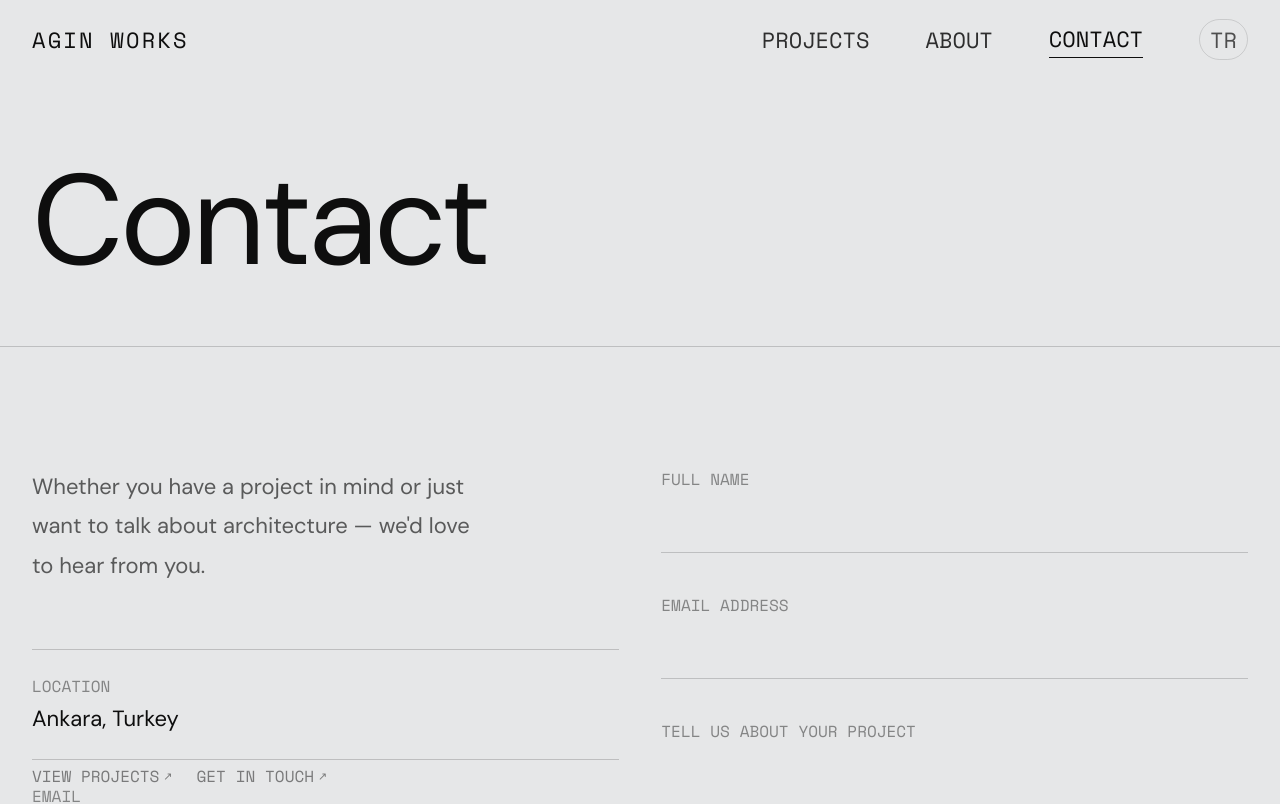
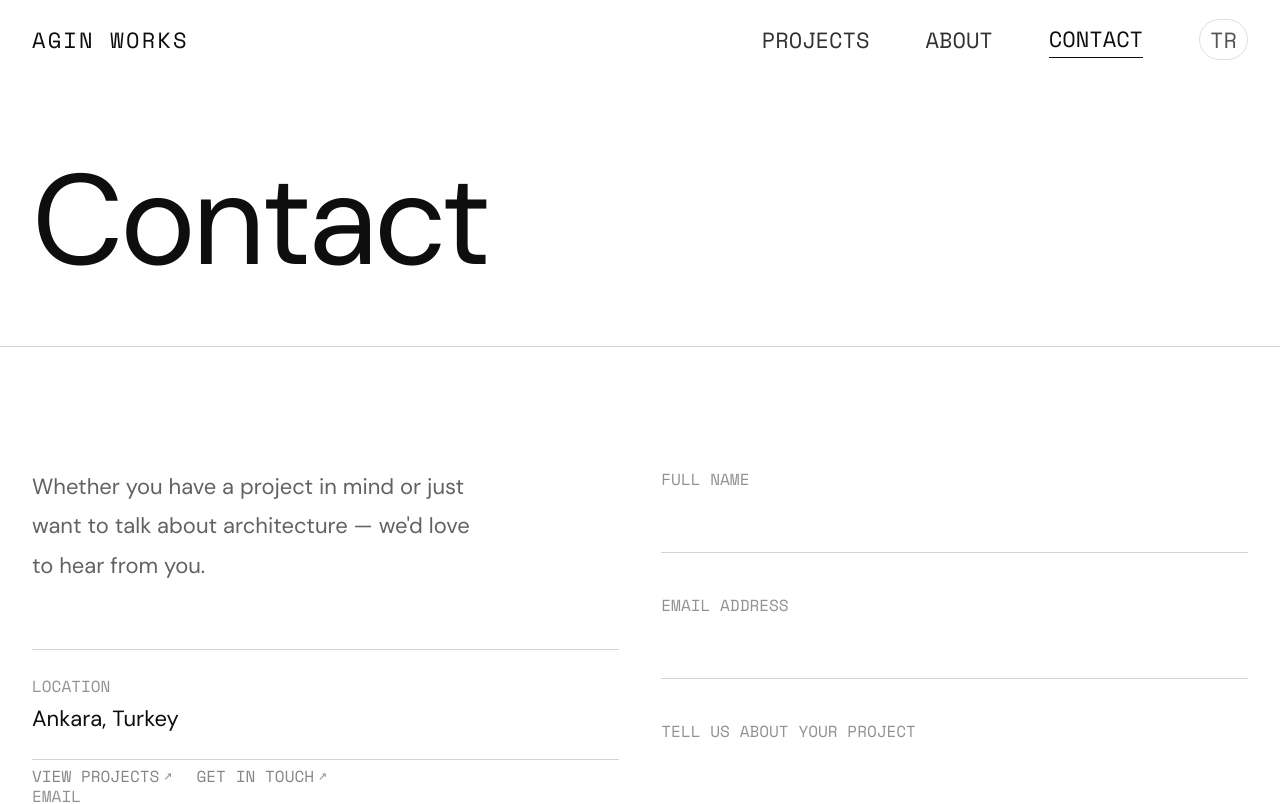
Before and after one commit to berfinagin/aginworks, a React (Vite) app: page /contact in a window 1280 px wide. Shown: the top 804 px of the page. Built offline with nearby package versions, Linux system fonts and the light colour scheme.

Commit message:
Update background to white and adjust WhySection bottom spacing
Co-Authored-By: Claude Sonnet 4.6 <noreply@anthropic.com>

```diff
--- a/src/components/WhySection.module.css
+++ b/src/components/WhySection.module.css
@@ -1,6 +1,6 @@
 .section {
   margin-top: 280px;
-  padding-bottom: 280px;
+  padding-bottom: 160px;
 }
 
 /* ── Top: heading left, body right ── */
--- a/src/styles/tokens.css
+++ b/src/styles/tokens.css
@@ -3,7 +3,7 @@
 ───────────────────────────────────────── */
 :root {
   /* Colors */
-  --color-off-white:    #e6e7e8;
+  --color-off-white:    #ffffff;
   --color-black:        rgb(14, 14, 14);
   --color-stone:        rgb(104, 101, 99);
   --color-border:       rgba(30, 30, 30, 0.20);
```
